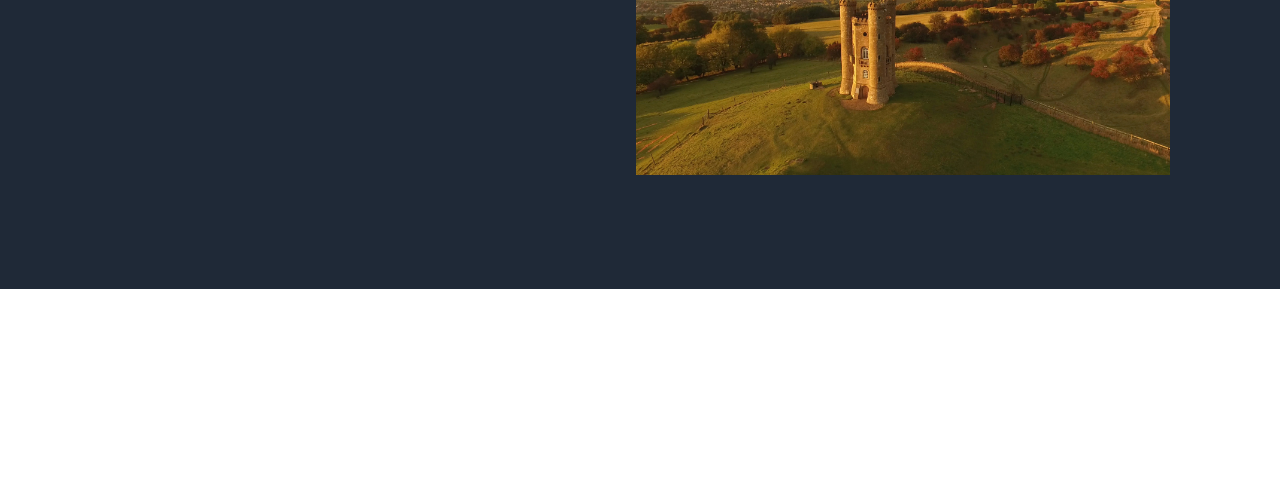
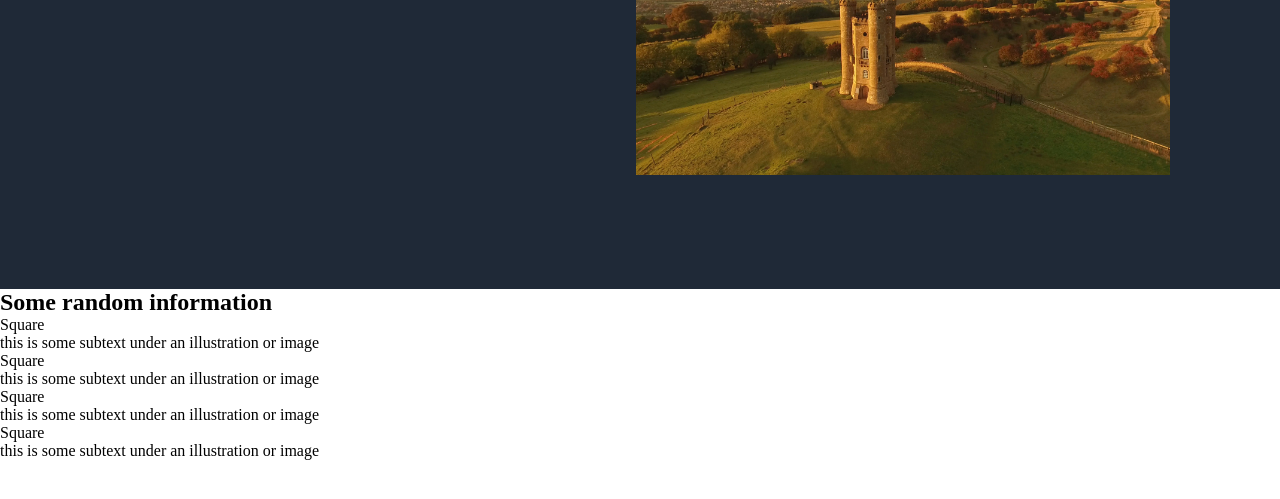
Before and after one commit to kwaku-codes/odin-landing-page, a plain HTML site: page index.html in a window 1280 px wide. Shown: the part 263-762 px from the top of the page. Drawn offline with Linux system fonts and the light colour scheme.

Commit message:
set up HTML for section 2

```diff
--- a/index.html
+++ b/index.html
@@ -34,4 +34,26 @@
             </div>
         </div>
     </div>
+
+    <div class="section2">
+        <h2>Some random information</h2>
+        <div class="boxes-container">
+            <div>
+                <div>Square</div>
+                <span>this is some subtext under an illustration or image</span>
+            </div>
+            <div>
+                <div>Square</div>
+                <span>this is some subtext under an illustration or image</span>
+            </div>
+            <div>
+                <div>Square</div>
+                <span>this is some subtext under an illustration or image</span>
+            </div>
+            <div>
+                <div>Square</div>
+                <span>this is some subtext under an illustration or image</span>
+            </div>
+        </div>
+    </div>
   </body>
```
